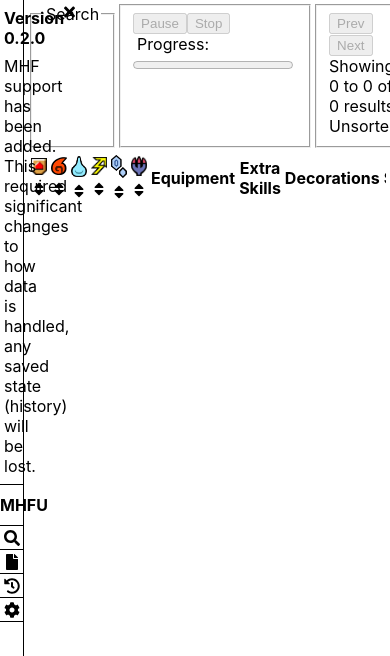
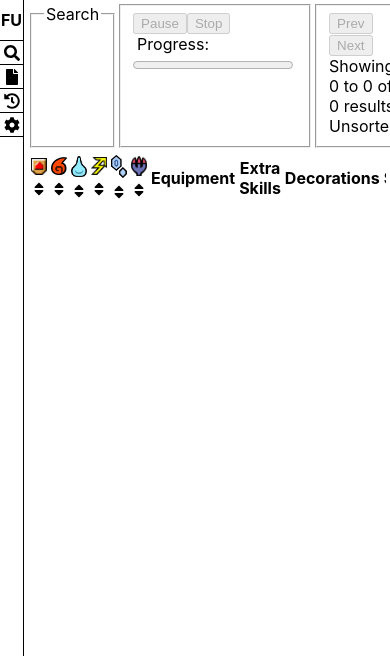
Before and after one commit to Delph/bass, a React (Create React App) app: page /results in a window 390 px wide. Shown: the top 656 px of the page. Built offline with nearby package versions, Linux system fonts and the light colour scheme.

Commit message:
Fixed notices on mobile, game display

```diff
--- a/src/components/Navigation.jsx
+++ b/src/components/Navigation.jsx
@@ -44,10 +44,11 @@ function TabBar(props) {
 
   return (
     <div className={style.bar}>
-      <div>
+      <div className={style.desktop}>
         {notices.filter(notice => !seen.includes(notice.codename) && !notices.some(n => n.replaces === notice.codename)).map(notice => <Notice key={notice.codename} notice={notice}/>)}
       </div>
-      <div className={style.game}>{game.toUpperCase()}</div>
+      <div className={`${style.game} ${style.desktop}`}>{game.toUpperCase()}</div>
+      <div className={`${style.game} ${style.mobile}`}>{game.substr(2).toUpperCase()}</div>
       <nav>
         <Tab href={'/'} label={'Search'} icon={'search'}/>
         <Tab href={'/results'} label={'Results'} icon={'file'}/>
--- a/src/css/components/Navigation.module.css
+++ b/src/css/components/Navigation.module.css
@@ -62,6 +62,11 @@
   box-sizing: border-box;
 }
 
+.mobile
+{
+  display: none;
+}
+
 @media (max-width: 968px)
 {
   .bar
@@ -80,10 +85,6 @@
     display: none;
   }
 
-  .container
-  {
-  }
-
   .icon
   {
     font-size: 16px;
@@ -93,4 +94,13 @@
   {
     display: none;
   }
+
+  .desktop
+  {
+    display: none;
+  }
+  .mobile
+  {
+    display: block;
+  }
 }
```
